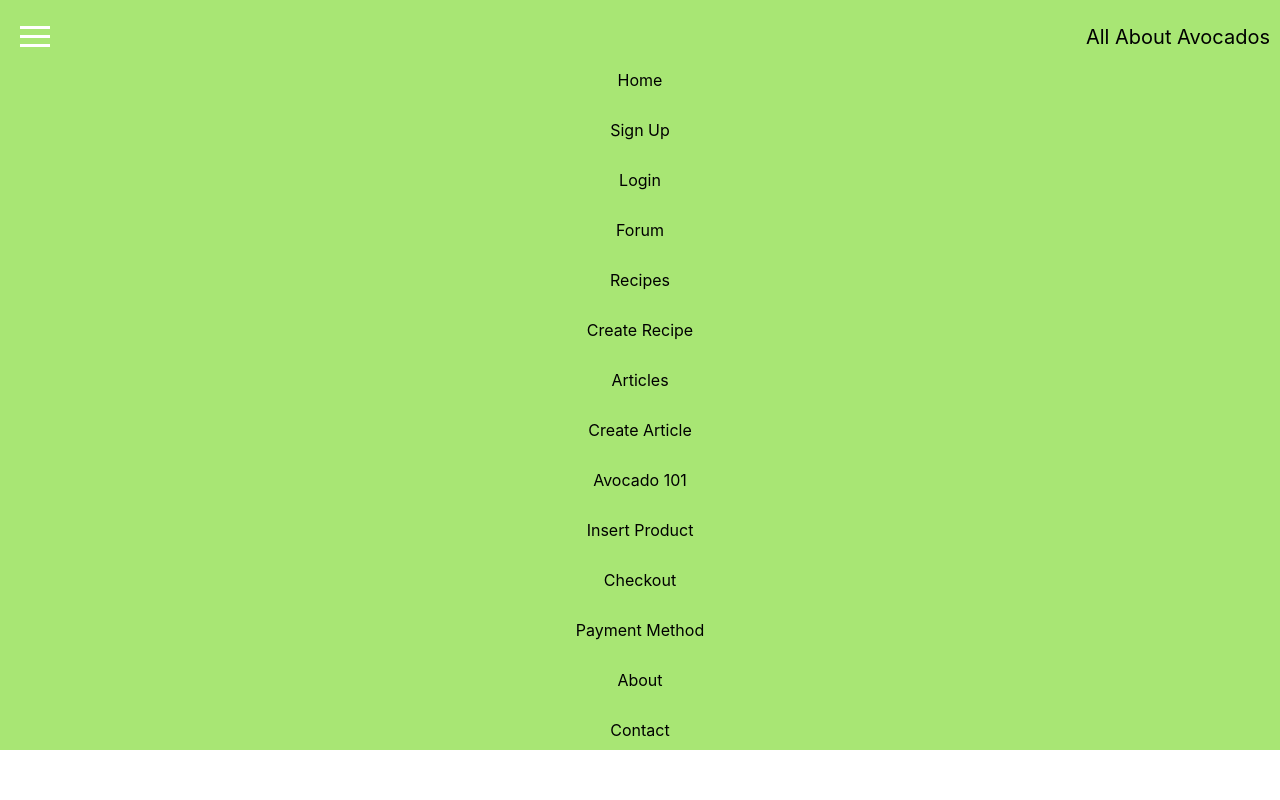
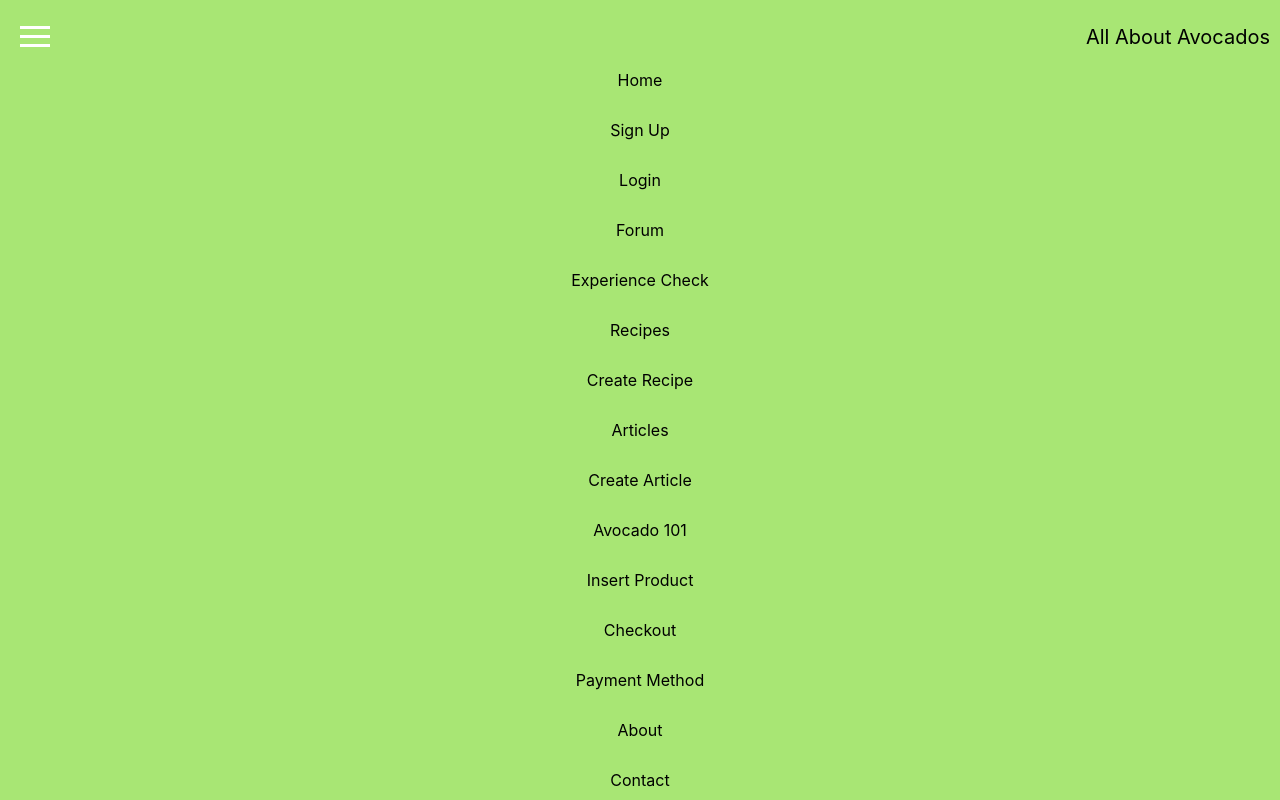
Before and after one commit to tdalbavie/Forum, a React (Create React App) app in the folder client/: page / in a window 1280 px wide. Both pictures are taken after a click on the button 35 px from the left and 36 px from the top of the page. Built offline with nearby package versions, Linux system fonts and the light colour scheme.

Commit message:
Navbar Update

```diff
--- a/client/src/components/Navbar.js
+++ b/client/src/components/Navbar.js
@@ -41,6 +41,7 @@ function Navbar() {
         <li><Link to="/Signup" onClick={toggleDropdown}>Sign Up</Link></li>
         <li><Link to="/Login" onClick={toggleDropdown}>Login</Link></li>
         <li><Link to="/Categories" onClick={toggleDropdown}>Forum</Link></li>
+        <li><Link to="/Experience-Check" onClick={toggleDropdown}>Experience Check</Link></li>
         <li><Link to="/Recipes" onClick={toggleDropdown}>Recipes</Link></li>
         <li><Link to="/CreateRecipe" onClick={toggleDropdown}>Create Recipe</Link></li>
         <li><Link to="/articles" onClick={toggleDropdown}>Articles</Link></li>
```
